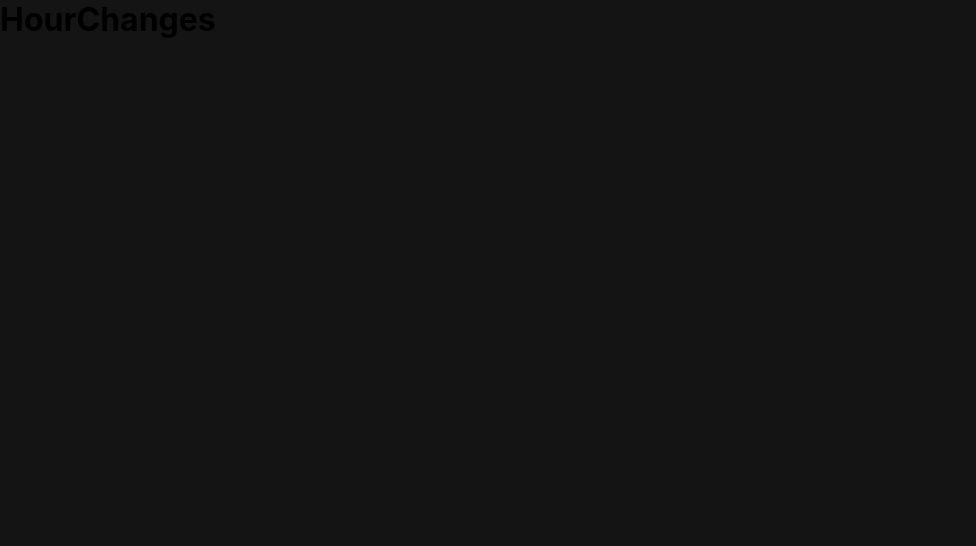
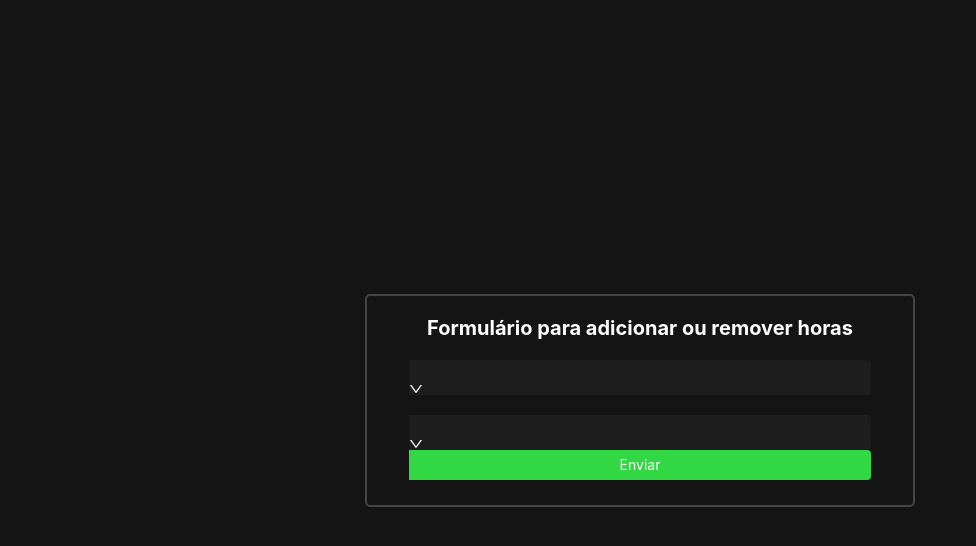
Before and after one commit to cpejr/frontend-novoponto, a React (Create React App) app: page /alteracaodehoras in a window 1280 px wide. Shown: the top 546 px of the page, without its empty margins (0-976 px from the left). Built offline with nearby package versions, Linux system fonts and the light colour scheme.

Commit message:
Ant Design added, Css adjustments and HourChanges page in progress

```diff
--- a/package.json
+++ b/package.json
@@ -6,6 +6,7 @@
     "@testing-library/jest-dom": "^5.11.4",
     "@testing-library/react": "^11.1.0",
     "@testing-library/user-event": "^12.1.10",
+    "antd": "^4.12.3",
     "react": "^17.0.1",
     "react-dom": "^17.0.1",
     "react-router-dom": "^5.2.0",
--- a/src/components/atoms/CommonButton/styles.js
+++ b/src/components/atoms/CommonButton/styles.js
@@ -2,16 +2,18 @@ import styled from 'styled-components';
 
 const CommonButtonContainer = styled.div`
     width: ${props => props.width || '50px'};;
-    height: 25px;
+    height: 30px;
     background-color: ${props => props.color || 'red'};
     border-radius: 0px 4px 4px 0px;
 
     display: flex;
-    text-align: center;
+    justify-content: center;
     align-items: center;
     color: #FFF;
     font-size: 14px;
     font-weight: 400;
+
+    cursor: pointer;
 
     &:hover{
         background-color: ${props => props.color || 'red'};
--- /dev/null
+++ b/src/components/atoms/CommonSelectBox/index.js
@@ -0,0 +1,28 @@
+import React from 'react';
+import CommonSelectBoxContainer from './styles';
+import { Select } from 'antd';
+
+const { Option } = Select;
+
+const CommonSelectBox =
+({inputRef, placeholderSelect, value, optionsList = [], onChangeFunction}) => {
+    return (
+        <CommonSelectBoxContainer>
+            <Select
+                size="default"
+                ref={inputRef}
+                value={value}
+                placeholder={placeholderSelect}
+                onChange={onChangeFunction}
+                style={{ width: '100%' }}
+            >
+                {optionsList.map(item =>
+                    <Option key={item.value}>{item.label}</Option>
+                )}
+            </Select>
+        </CommonSelectBoxContainer>
+    );
+}
+
+export default CommonSelectBox
+;
--- /dev/null
+++ b/src/components/atoms/CommonSelectBox/styles.js
@@ -0,0 +1,20 @@
+import styled from 'styled-components';
+
+const CommonSelectBoxContainer = styled.div`
+    width: 100%;
+    height: 35px;
+    background-color: #1D1D1D;
+    border-radius: 0px 4px 4px 0px;
+
+    color: #FFF;
+    font-size: 14px;
+
+    &:hover{
+        background-color: #1D1DAA;
+    }
+
+    & + &{
+        margin-top: 20px;
+    }
+`;
+export default CommonSelectBoxContainer;
--- a/src/components/molecules/LoggedMembersRow/index.js
+++ b/src/components/molecules/LoggedMembersRow/index.js
@@ -6,6 +6,7 @@ import MemberName from '../../atoms/MemberName';
 import MemberDescription from '../../atoms/MemberDescription';
 import HourDisplayer from '../../atoms/HourDisplayer';
 import DefaultLabel from '../../atoms/DefaultLabel';
+import LogoutPointButton from '../../atoms/LogoutPointButton';
 
 const LoggedMembers = ({name, role, mandatoryHour = null, description, startedHour, acumulatedTime}) => {
     return (
@@ -28,6 +29,7 @@ const LoggedMembers = ({name, role, mandatoryHour = null, description, startedHo
             <div className="hourControlPart">
                 <HourDisplayer hour={startedHour} hourColor="#31D843" className="hourDisplayer"/>
                 <HourDisplayer hour={acumulatedTime} hourColor="#FFD100" className="hourDisplayer"/>
+                <LogoutPointButton />
             </div>
         </LoggedMembersContainer>
     );
--- a/src/pages/HourChanges/index.js
+++ b/src/pages/HourChanges/index.js
@@ -1,15 +1,55 @@
-import React, { useContext } from 'react';
+import React, { useState, useContext, useRef } from 'react';
 import { HourChangesComponent } from './styles';
 import { ThemeContext } from '../../context/ThemeProvider';
 
-import LoggedMembersRow from '../../components/molecules/LoggedMembersRow';
+import CommonButton from '../../components/atoms/CommonButton';
+import CommonSelectBox from '../../components/atoms/CommonSelectBox';
+
+import OptionsMembers from '../../utils/SelectBoxOptions/Members';
+import AddOrRemoveHours from '../../utils/SelectBoxOptions/AddOrRemoveHours';
 
 const HourChanges = () => {
     const { themeColors } = useContext(ThemeContext);
 
+    const [selectedMember, setSelectedMember] = useState("");
+    const [addOrRemoveHours, setAddOrRemoveHours] = useState("");
+
+    const [errorQuantityHour, setErrorQuantityHour]= useState(false);
+    const [errorQuantityHourMessage, setErrorQuantityHourMessage]= useState("");
+
+    const [errorJustificative, setErrorJustificative]= useState(false);
+    const [errorJustificativeMessage, setErrorJustificativeMessage]= useState("");
+
+    const selectMemberInput = useRef(null);
+    const addOrRemoveInput = useRef(null);
+    const hoursQuantityInput = useRef(null);
+    const justificativeInput = useRef(null);
+
+    const handleSelectMember = (e) => {
+        setSelectedMember(e.target)
+    }
+
+    const handleAddOrRemoveHours = (e) => {
+        setAddOrRemoveHours(e.target)
+    }
+
+    const handleChangeText = (e, type) => {
+        if(type = 'quantityHour'){
+
+        }else{
+
+        }
+    }
+
     return (
         <HourChangesComponent theme={themeColors}>
-            <h1>HourChanges</h1>
+            <div className="hourChangesBox">
+                <h1>Formulário para adicionar ou remover horas</h1>
+
+                <CommonSelectBox inputRef={selectMemberInput} placeholderSelect="Escolha um membro" value={selectedMember} optionsList={OptionsMembers} onChangeFunction={handleSelectMember} />
+                <CommonSelectBox inputRef={addOrRemoveInput} placeholderSelect="Adicionar / remover horas" value={addOrRemoveHours} optionsList={AddOrRemoveHours} onChangeFunction={handleSelectMember} />
+                <CommonButton buttonLabel="Enviar" buttonColor="#31D843" buttonWidth="100%"/>
+            </div>
         </HourChangesComponent>
     );
 }
--- a/src/pages/HourChanges/styles.js
+++ b/src/pages/HourChanges/styles.js
@@ -4,7 +4,33 @@ const HourChangesComponent = styled.div`
     width: 100%;
     min-height: 100vh;
 
-    background-color: ${props => props.theme.appBackground}
+    display: flex;
+    align-items: center;
+    justify-content: center;
+
+    background-color: ${props => props.theme.appBackground};
+
+    .hourChangesBox{
+        width: 550px;
+        max-width: 90%;
+        border: 2px solid #454545;
+        border-radius: 5px;
+        display: flex;
+        flex-direction: column;
+        align-items: center;
+        justify-content: center;
+
+        padding: 20px 42px 25px 42px;
+
+        h1{
+            font-size: 20px;
+            font-weight: 700;
+            color: #FFF;
+            margin-bottom: 20px;
+            text-align: center;
+        }
+
+    }
 `;
 
 export  { HourChangesComponent };
--- /dev/null
+++ b/src/utils/SelectBoxOptions/AddOrRemoveHours.js
@@ -0,0 +1,13 @@
+
+const AddOrRemoveHours = [
+    {
+        value: 'Adicionar',
+        label: 'Adicionar horas'
+    },
+    {
+        value: 'Remover',
+        label: 'Remover horas'
+    },
+];
+
+export default AddOrRemoveHours;
--- /dev/null
+++ b/src/utils/SelectBoxOptions/Members.js
@@ -0,0 +1,21 @@
+
+const OptionsMembers = [
+    {
+        value: 'Arthur Lima',
+        label: 'Arthur Lima'
+    },
+    {
+        value: 'Arthur Braga',
+        label: 'Arthur Braga'
+    },
+    {
+        value: 'Diogo',
+        label: 'Diogo Almazan'
+    },
+    {
+        value: 'João',
+        label: 'DJoão Prates'
+    },
+];
+
+export default OptionsMembers;
```
Also changed, not shown: 1 other file (tests, documents, lock files or other folders).
